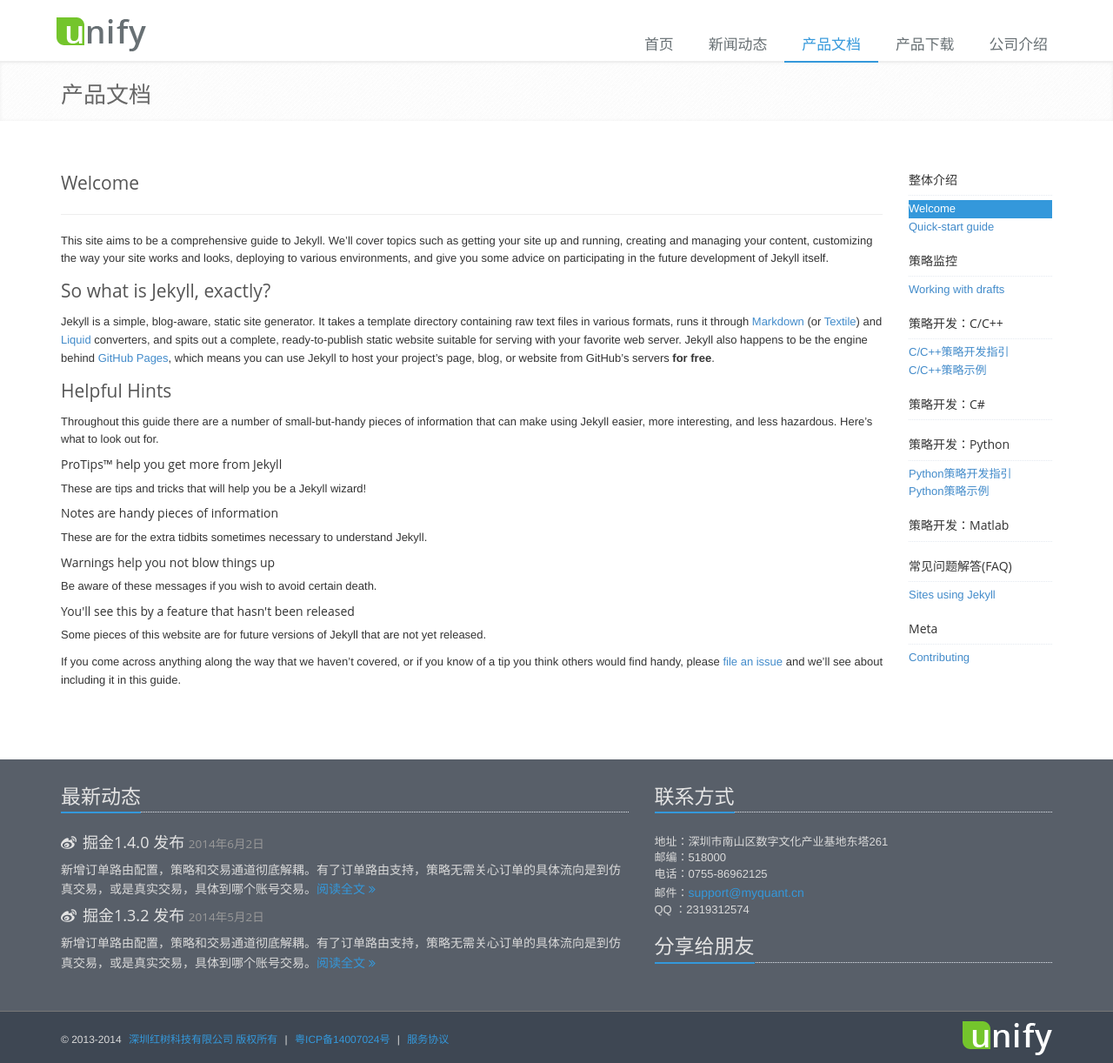
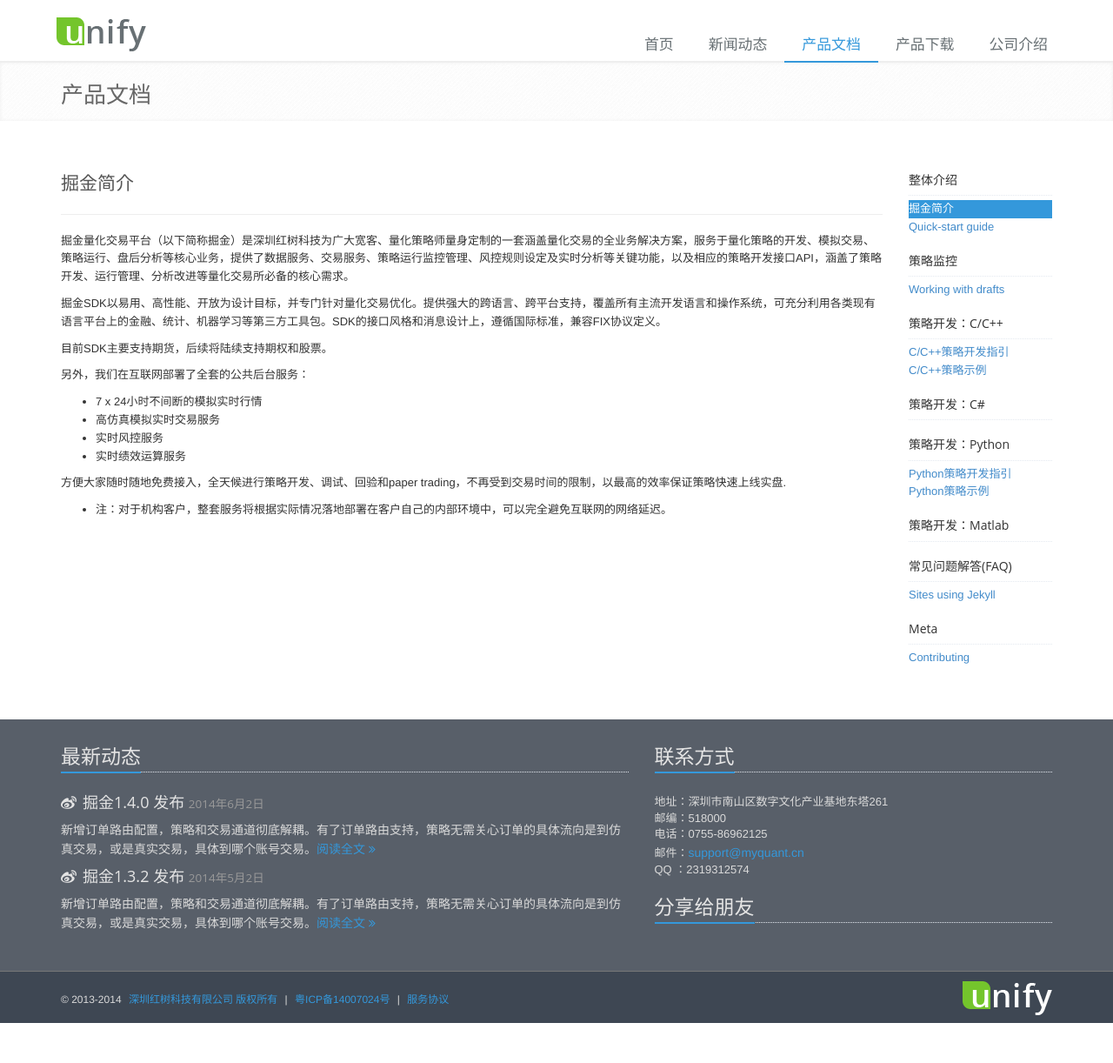
Before and after one commit to ongbe/site, a Jekyll site: the page built from docs/index.md, in a window 1280 px wide. Shown: the whole page at 87% size. Built offline with Jekyll 4.4.1, drawn with Linux system fonts in a browser that asks for light colours; Markdown is read by kramdown in place of the engine named in the settings; comment, search, counter and statistics services are not loaded; after the commit the page ends 1176 px from its top, so only the background shows below that.

Commit message:
Update index.md

```diff
--- a/docs/index.md
+++ b/docs/index.md
@@ -1,58 +1,23 @@
 ---
 layout: docs
-title: Welcome
+title: 掘金简介
 next_section: quickstart
 permalink: /docs/home/
 ---
 
-This site aims to be a comprehensive guide to Jekyll. We’ll cover topics such
-as getting your site up and running, creating and managing your content,
-customizing the way your site works and looks, deploying to various
-environments, and give you some advice on participating in the future
-development of Jekyll itself.
+掘金量化交易平台（以下简称掘金）是深圳红树科技为广大宽客、量化策略师量身定制的一套涵盖量化交易的全业务解决方案，服务于量化策略的开发、模拟交易、策略运行、盘后分析等核心业务，提供了数据服务、交易服务、策略运行监控管理、风控规则设定及实时分析等关键功能，以及相应的策略开发接口API，涵盖了策略开发、运行管理、分析改进等量化交易所必备的核心需求。
 
-## So what is Jekyll, exactly?
+掘金SDK以易用、高性能、开放为设计目标，并专门针对量化交易优化。提供强大的跨语言、跨平台支持，覆盖所有主流开发语言和操作系统，可充分利用各类现有语言平台上的金融、统计、机器学习等第三方工具包。SDK的接口风格和消息设计上，遵循国际标准，兼容FIX协议定义。
 
-Jekyll is a simple, blog-aware, static site generator. It takes a template
-directory containing raw text files in various formats, runs it through
-[Markdown](http://daringfireball.net/projects/markdown/) (or
-[Textile](http://textile.sitemonks.com/)) and
-[Liquid](http://wiki.shopify.com/Liquid)
-converters, and spits out a complete, ready-to-publish static website suitable
-for serving with your favorite web server. Jekyll also happens to be the engine
-behind [GitHub Pages](http://pages.github.com), which means you can use Jekyll
-to host your project’s page, blog, or website from GitHub’s servers **for
-free**.
+目前SDK主要支持期货，后续将陆续支持期权和股票。
 
-## Helpful Hints
+另外，我们在互联网部署了全套的公共后台服务：
 
-Throughout this guide there are a number of small-but-handy pieces of
-information that can make using Jekyll easier, more interesting, and less
-hazardous. Here’s what to look out for.
+- 7 x 24小时不间断的模拟实时行情
+- 高仿真模拟实时交易服务
+- 实时风控服务
+- 实时绩效运算服务
 
-<div class="note">
-  <h5>ProTips™ help you get more from Jekyll</h5>
-  <p>These are tips and tricks that will help you be a Jekyll wizard!</p>
-</div>
+方便大家随时随地免费接入，全天候进行策略开发、调试、回验和paper trading，不再受到交易时间的限制，以最高的效率保证策略快速上线实盘.
 
-<div class="note info">
-  <h5>Notes are handy pieces of information</h5>
-  <p>These are for the extra tidbits sometimes necessary to understand
-     Jekyll.</p>
-</div>
-
-<div class="note warning">
-  <h5>Warnings help you not blow things up</h5>
-  <p>Be aware of these messages if you wish to avoid certain death.</p>
-</div>
-
-<div class="note unreleased">
-  <h5>You'll see this by a feature that hasn't been released</h5>
-  <p>Some pieces of this website are for future versions of Jekyll that
-    are not yet released.</p>
-</div>
-
-If you come across anything along the way that we haven’t covered, or if you
-know of a tip you think others would find handy, please [file an
-issue]({{ site.repository }}/issues/new) and we’ll see about
-including it in this guide.
+* 注：对于机构客户，整套服务将根据实际情况落地部署在客户自己的内部环境中，可以完全避免互联网的网络延迟。
```
